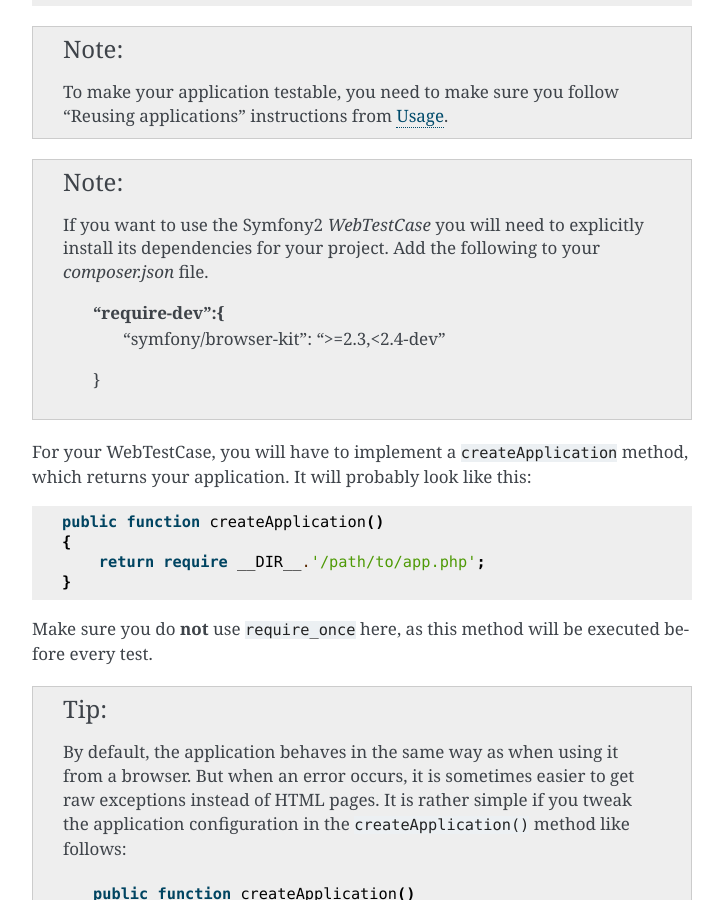
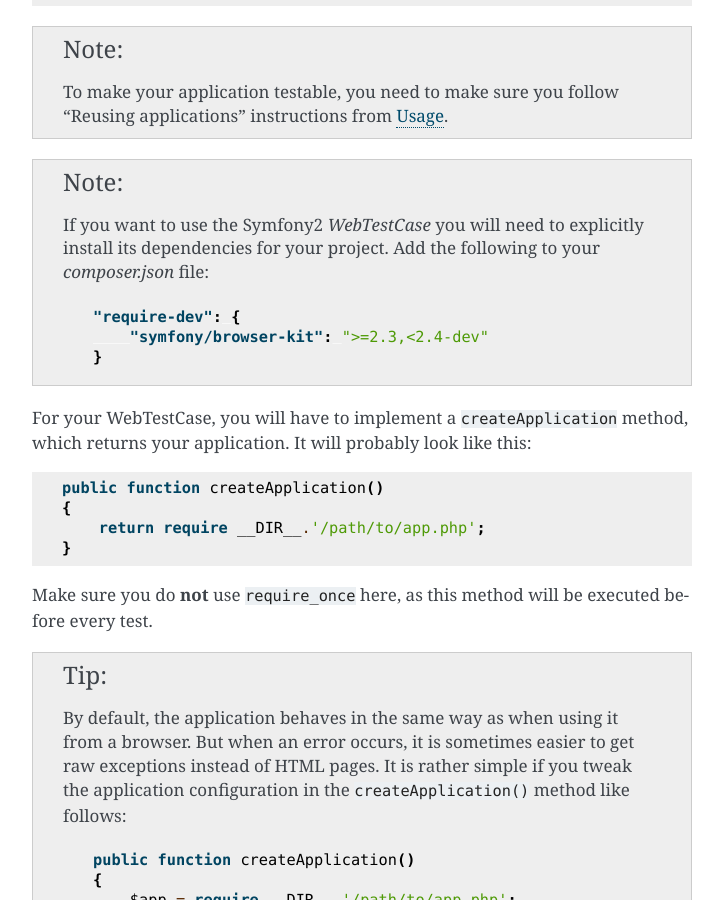
Before and after one commit to silexphp/Silex, a Sphinx documentation site: the page built from doc/testing.rst, in a window 1280 px wide and 900 px high, scrolled down 1499 px. Shown: the whole window, without its empty margins (388-1111 px from the left). Built offline with Sphinx 7.4.7, drawn with Linux system fonts in a browser that asks for light colours; pages that are not in the unit, such as notebooks, are missing from menus.

Commit message:
fixed markup

```diff
--- a/doc/testing.rst
+++ b/doc/testing.rst
@@ -80,9 +80,11 @@ use it by making your test extend it::
 
     If you want to use the Symfony2 `WebTestCase` you will need to explicitly
     install its dependencies for your project. Add the following to your
-    `composer.json` file.
+    `composer.json` file:
 
-        "require-dev":{
+    .. code-block:: json
+
+        "require-dev": {
             "symfony/browser-kit": ">=2.3,<2.4-dev"
         }
 
```
